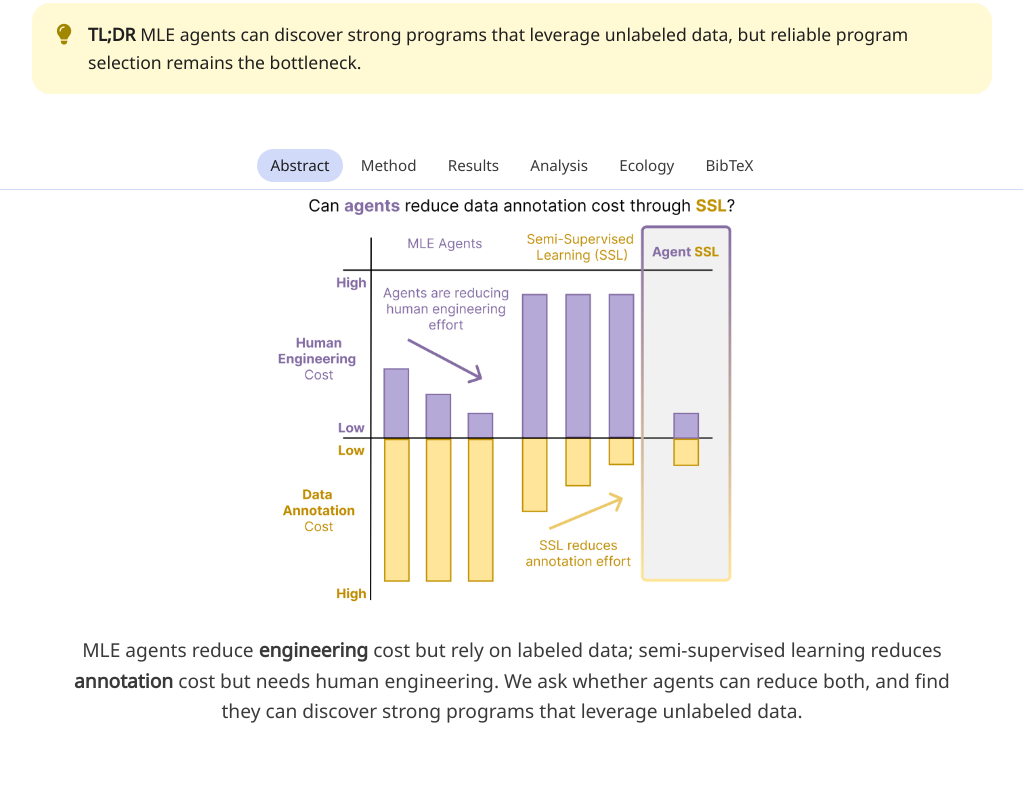
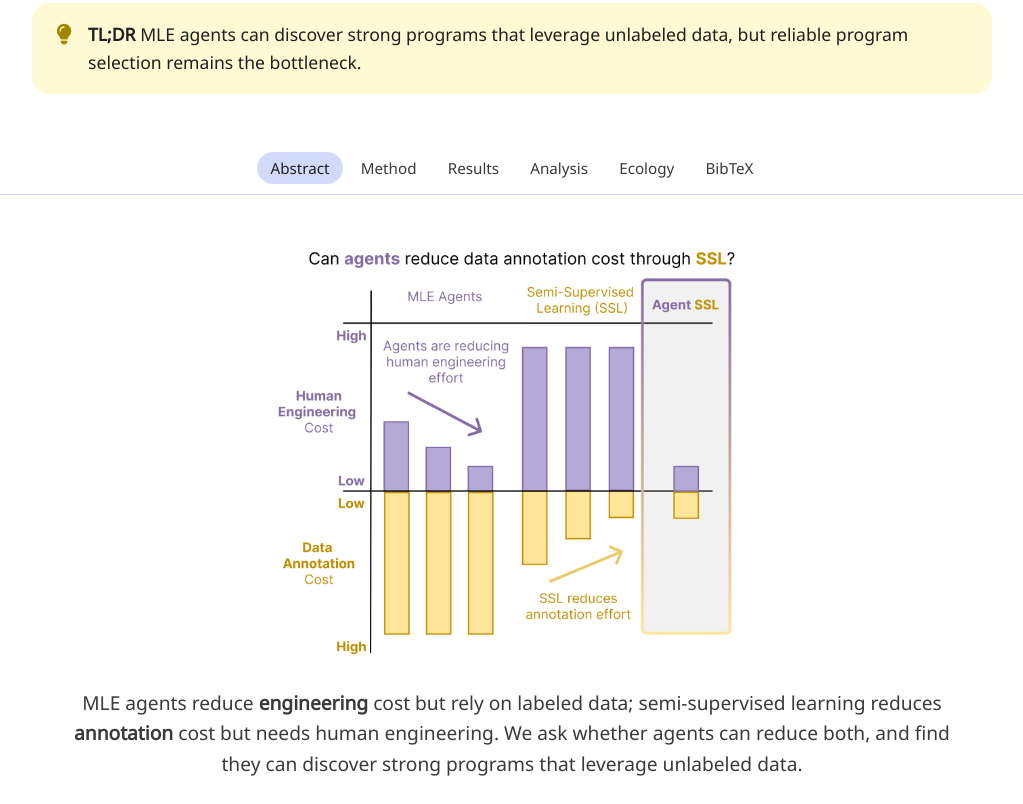
Before and after one commit to akanksha-sarkar/AgentSSL, a plain HTML site: page index.html in a window 1280 px wide. Shown: the part 336-1140 px from the top of the page, without its empty margins (128-1151 px from the left). Drawn offline with nearby package versions, Linux system fonts and the light colour scheme; some icons are missing; a web font is replaced by a local one.

Commit message:
Add breathing room between nav bar and teaser figure
Co-Authored-By: Claude Opus 5.5 <noreply@anthropic.com>

```diff
--- a/static/css/index.css
+++ b/static/css/index.css
@@ -40,7 +40,7 @@ a:hover { color: var(--purple-dark); }
 .publication-links .button[aria-disabled="true"] { opacity: 0.55; pointer-events: none; }
 
 /* ---------- teaser ---------- */
-.teaser .hero-body { padding-top: 0; padding-bottom: 3rem; }
+.teaser .hero-body { padding-top: 3rem; padding-bottom: 3rem; }
 .teaser img { display: block; margin: 0 auto 1.5rem; max-width: 52%; height: auto; }
 .teaser .subtitle { font-size: 1.2rem; line-height: 1.6; color: var(--body); }
 
@@ -156,7 +156,7 @@ pre { background: var(--lavender-soft); border-radius: 12px; }
   gap: 0.25rem;
   justify-content: center;
   flex-wrap: wrap;
-  padding: 0.45rem 1rem;
+  padding: 0.6rem 1rem;
   font-family: 'Google Sans', 'Noto Sans', sans-serif;
 }
 .site-nav a {
```
